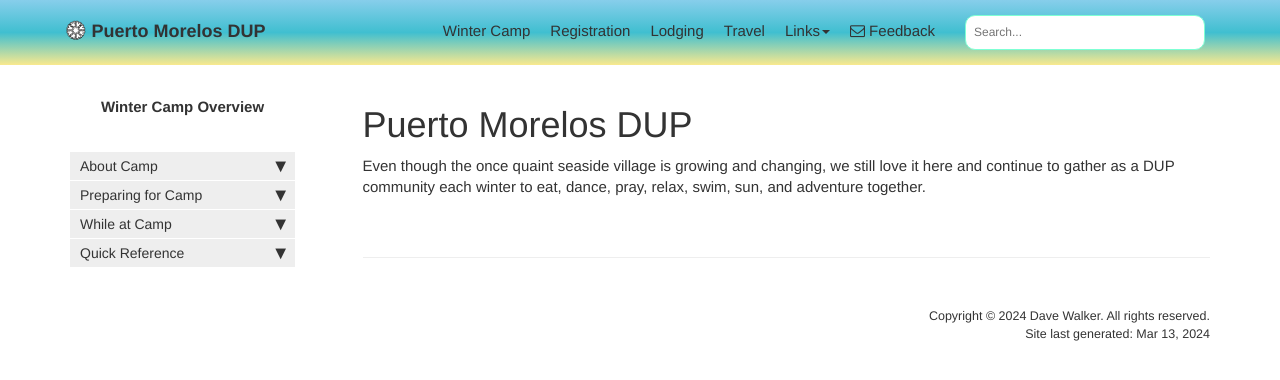
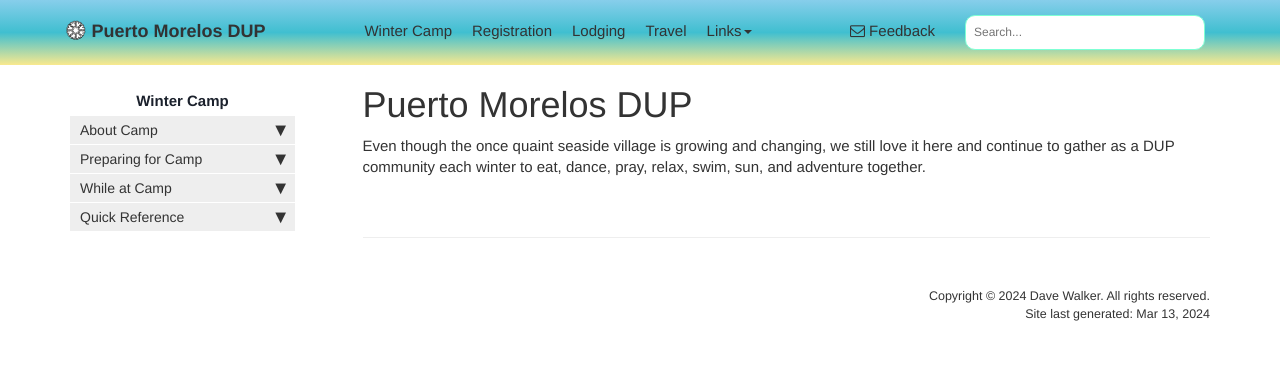
Before and after one commit to davewalker60/pmdupSAVE, a Jekyll site: the page built from index.md, in a window 1280 px wide. Shown: the top 380 px of the page. Built offline with Jekyll 4.4.1, drawn with Linux system fonts in a browser that asks for light colours; comment, search, counter and statistics services are not loaded.

Commit message:
Reduce sidebar title spacing

```diff
--- a/_data/sidebars/overview_sidebar.yml
+++ b/_data/sidebars/overview_sidebar.yml
@@ -1,10 +1,10 @@
 # This is your sidebar TOC. The sidebar code loops through sections here and provides the appropriate formatting.
 
 entries:
-- product: Winter Camp Overview
+- product: Not using - product level commented out in sidebar.html
   version:
 
-- title:
+- title: Winter Camp
   folders:
 
   - title: About Camp
--- a/_includes/sidebar.html
+++ b/_includes/sidebar.html
@@ -1,7 +1,8 @@
 {% assign sidebar = site.data.sidebars[page.sidebar].entries %}
 
 <ul id="mysidebar" class="nav">
-  <li class="sidebarTitle">{{sidebar[0].product}} <br>{{sidebar[0].version}}</li>
+  <!-- not using Product level - comment out for better spacing -->
+  <!-- <li class="sidebarTitle">{{sidebar[0].product}}<br>{{sidebar[0].version}}</li> -->
   {% for entry in sidebar %}
 
   <p class="sidebartext">{{entry.title}}</p>
--- a/_includes/topnav.html
+++ b/_includes/topnav.html
@@ -52,8 +52,12 @@
                 </li>
                 {% endfor %}
                 {% endfor %}
-                {% if site.feedback_disable == null or site.feedback_disable == false %}
-			{% include feedback.html %}
+
+<!-- Put a little space between the tabs and the static stuff -->
+            <li>&nbsp;&nbsp;&nbsp;&nbsp;&nbsp;&nbsp;&nbsp;&nbsp;&nbsp;&nbsp;&nbsp;&nbsp;&nbsp;&nbsp;</li>
+
+            {% if site.feedback_disable == null or site.feedback_disable == false %}
+ 			    {% include feedback.html %}
 		{% endif %}
                 <!--comment out this block if you want to hide search-->
                 <li>
--- a/css/customstyles.css
+++ b/css/customstyles.css
@@ -430,6 +430,7 @@ ul#mysidebar {
     padding-bottom: 5px;
     padding-left: 10px;
     padding-right: 10px;
+    margin-bottom: 0px;
 }
 
 .navbar-brand {
```
